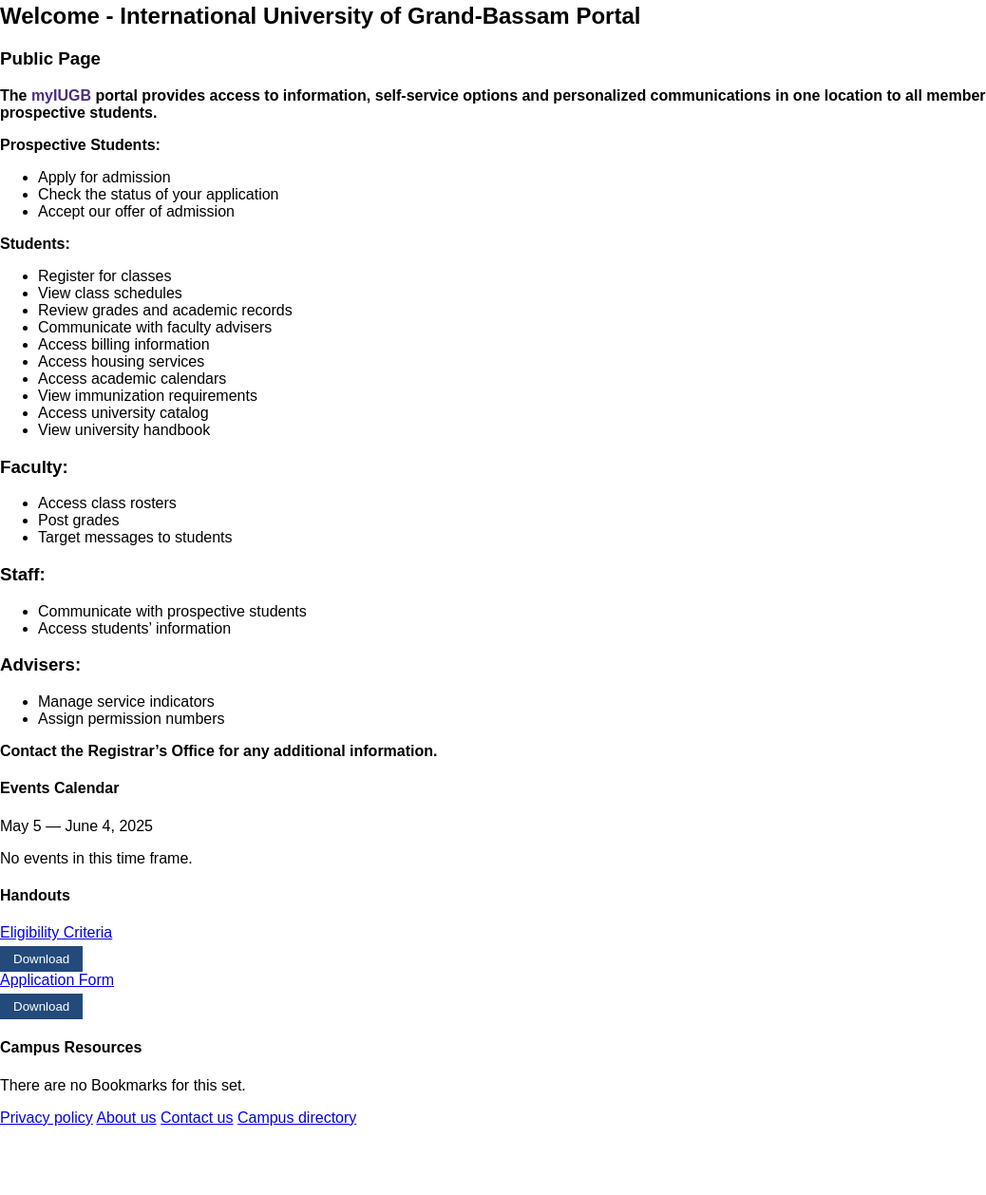
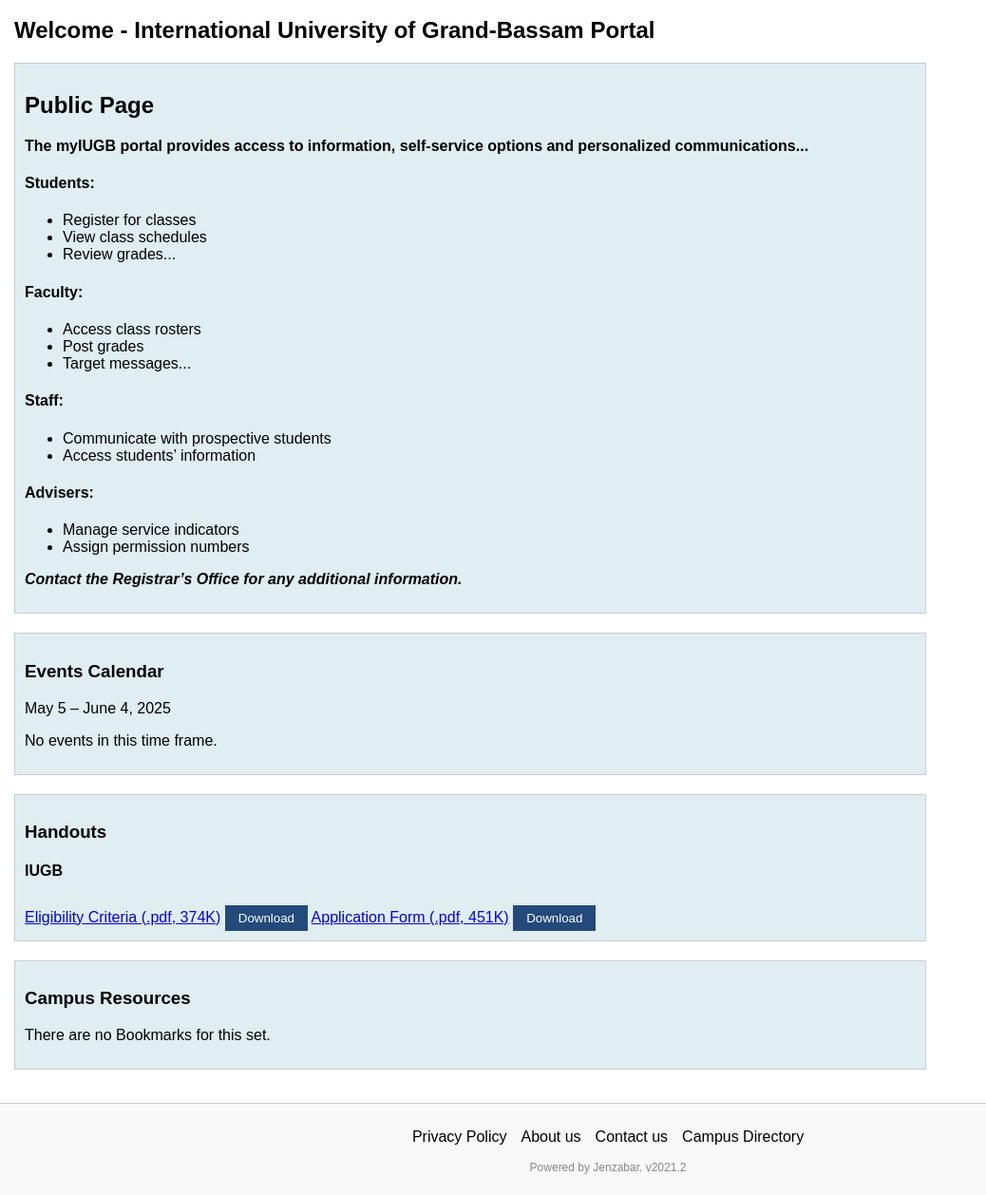
Before and after one commit to manoujosue0/iugbportalclone, a plain HTML site: page index.html in a window 1280 px wide. Shown: the part 484-1742 px from the top of the page at 95% size, without its empty margins (0-1038 px from the left). Before the commit the page ends 1670 px from the top, so only its background shows below. Drawn offline with Linux system fonts and the light colour scheme.

Commit message:
Update index.html

```diff
--- a/index.html
+++ b/index.html
@@ -46,81 +46,77 @@
     <a href="#">MGS–3301_2425–SP_B</a>
   </div>
 
-  <!-- Main Content -->
-  <div class="main">
-    <h2>Welcome - International University of Grand-Bassam Portal</h2>
-
-    <div class="panel">
-      <h3>Public Page</h3>
-      <p><strong>The <span style="color: #4b2e83;">myIUGB</span> portal provides access to information, self-service options and personalized communications in one location to all members of the IUGB community and prospective students.</strong></p>
-      <p><strong>Prospective Students:</strong></p>
-      <ul>
-        <li>Apply for admission</li>
-        <li>Check the status of your application</li>
-        <li>Accept our offer of admission</li>
-      </ul>
-      <p><strong>Students:</strong></p>
+   <section class="main-content">
+            <h1>Welcome - International University of Grand-Bassam Portal</h1>
+            <div class="info-box">
+                <h2>Public Page</h2>
+                <p><strong>The <span class="highlight">myIUGB</span> portal provides access to information, self-service options and personalized communications...</strong></p>
+                <!-- Student Info Here -->
+                <div class="sections">
+                    <div>
+                        <h4>Students:</h4>
                         <ul>
                             <li>Register for classes</li>
                             <li>View class schedules</li>
-        <li>Review grades and academic records</li>
-        <li>Communicate with faculty advisers</li>
-        <li>Access billing information</li>
-        <li>Access housing services</li>
-        <li>Access academic calendars</li>
-        <li>View immunization requirements</li>
-        <li>Access university catalog</li>
-        <li>View university handbook</li>
+                            <li>Review grades...</li>
+                            <!-- Add more -->
                         </ul>
-        <h3>Faculty:</h3>
+
+                        <h4>Faculty:</h4>
                         <ul>
                             <li>Access class rosters</li>
                             <li>Post grades</li>
-          <li>Target messages to students</li>
+                            <li>Target messages...</li>
                         </ul>
-        <h3>Staff:</h3>
+
+                        <h4>Staff:</h4>
                         <ul>
                             <li>Communicate with prospective students</li>
                             <li>Access students’ information</li>
                         </ul>
-        <h3>Advisers:</h3>
+
+                        <h4>Advisers:</h4>
                         <ul>
                             <li>Manage service indicators</li>
                             <li>Assign permission numbers</li>
                         </ul>
-        <p><strong>Contact the Registrar’s Office for any additional information.</strong></p>
+                        <p><em><strong>Contact the Registrar’s Office for any additional information.</strong></em></p>
                     </div>
-    </section>
+                </div>
+            </div>
 
-    <aside class="widgets">
-      <div class="widget">
-        <h4>Events Calendar</h4>
-        <p>May 5 — June 4, 2025</p>
+            <div class="calendar-box">
+                <h3>Events Calendar</h3>
+                <p>May 5 – June 4, 2025</p>
                 <p>No events in this time frame.</p>
             </div>
-      <div class="widget">
-        <h4>Handouts</h4>
+
+            <div class="downloads-box">
+                <h3>Handouts</h3>
                 <div class="handout">
-          <a href="#">Eligibility Criteria</a><br />
+                    <h4>IUGB</h4>
+                    <a href="#">Eligibility Criteria (.pdf, 374K)</a>
                     <button>Download</button>
-        </div>
-        <div class="handout">
-          <a href="#">Application Form</a><br />
+                    <a href="#">Application Form (.pdf, 451K)</a>
                     <button>Download</button>
                 </div>
             </div>
-      <div class="widget">
-        <h4>Campus Resources</h4>
+
+            <div class="resources-box">
+                <h3>Campus Resources</h3>
                 <p>There are no Bookmarks for this set.</p>
             </div>
-    </aside>
+        </section>
     </main>
 
-  <footer>
-    <a href="#">Privacy policy</a>
-    <a href="#">About us</a>
-    <a href="#">Contact us</a>
-    <a href="#">Campus directory</a>
+    <footer class="footer">
+        <ul>
+            <li>Privacy Policy</li>
+            <li>About us</li>
+            <li>Contact us</li>
+            <li>Campus Directory</li>
+        </ul>
+        <p>Powered by Jenzabar. v2021.2</p>
     </footer>
 </body>
 </html>
```
Lines whose indentation alone changed are shown as unchanged.
